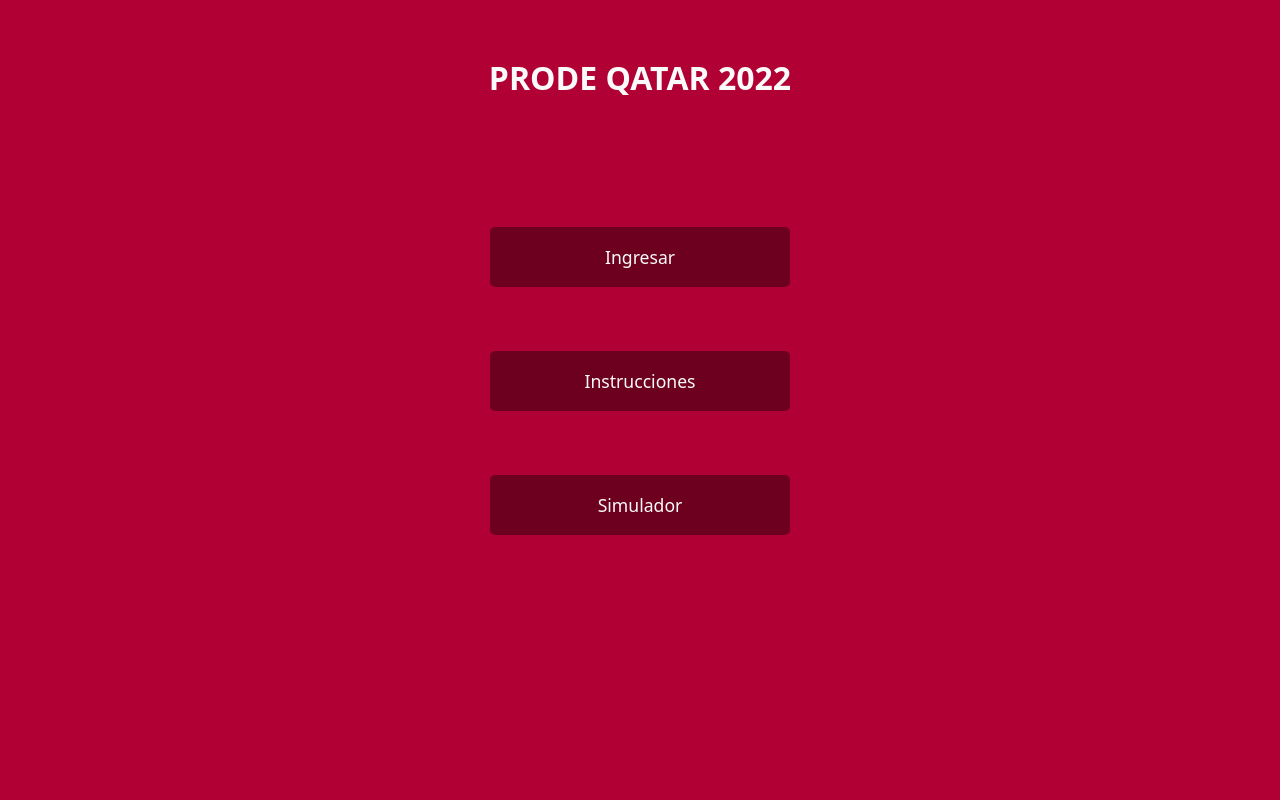
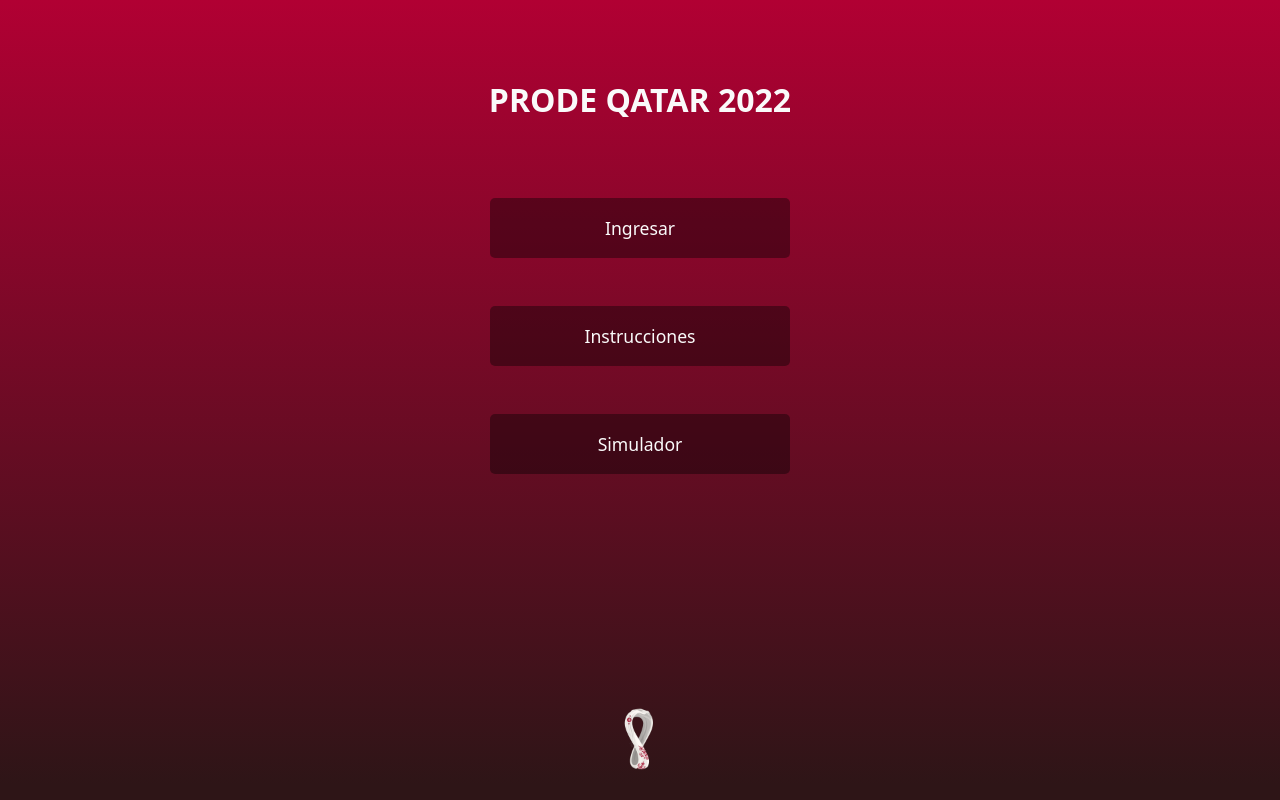
Before and after one commit to tomyluquez/ProdeCatar2022, a plain HTML site: page index.html in a window 1280 px wide. Drawn offline with nearby package versions, Linux system fonts and the light colour scheme.

Commit message:
cambie fondo

```diff
--- a/CSS/index.css
+++ b/CSS/index.css
@@ -1,7 +1,9 @@
 /* Rooteos */
 :root{
     --blanco: #fafafa;
-    --catar: #B10033;
+    /* --catar: #B10033; */
+    --catar: rgb(177,0,51);
+    --catarGradient: linear-gradient(180deg, rgba(177,0,51,1) 0%, rgba(46,21,23,1) 98%);
     --transparencia: #00000062;
     --backgroundButtons: #EEAA07;
 }
@@ -17,24 +19,47 @@
 
 body{
     background-color: var(--catar);
-    padding:1.5rem
+    background: var(--catarGradient);
+    padding:1.5rem;
+    display: flex;
+    flex-direction: column;
+    justify-content: center;
+    align-items: center;
 }
 
 /* Elementos contendores */
-header{
+.cont-buttons{
     width: 100%;
     height: 500px;
     display: flex;
-    justify-content: space-evenly;
+    justify-content: flex-start;
+    gap: 3rem;
+    align-items: center;
+    flex-direction: column;
+    margin-top: 1.5rem;
+}
+
+.texto{
+    width: 100%;
+    height: 20%;
+    display: flex;
+    justify-content: center;
     align-items: center;
     flex-direction: column;
 }
 
 /* Elementos hijos */
+img{
+    width: 150px;
+    height: 100px;
+    position: absolute;
+    bottom: 10px;
+}
+
 h1{
     text-align: center;
+    width: 100%;
     height: auto;
-    margin: 2rem 0;
     color: var(--blanco);
 }
 
--- a/CSS/instrucciones.css
+++ b/CSS/instrucciones.css
@@ -1,7 +1,8 @@
 /* Rooteos */
 :root{
     --blanco: #fafafa;
-    --catar: #B10033;
+    --catar: rgb(177,0,51);
+    --catarGradient: linear-gradient(180deg, rgba(177,0,51,1) 0%, rgba(46,21,23,1) 98%);
     --transparencia: #00000062;
     --backgroundButtons: #EEAA07;
 }
@@ -17,6 +18,7 @@
 
 body{
     background-color: var(--catar);
+    background: var(--catarGradient);
     padding:1.5rem
 }
 
@@ -118,6 +120,7 @@ button:hover::after{
     top: 0;
 }
 
+
 /* Media Queries */
 
 @media (min-width:600px) {
--- a/CSS/login.css
+++ b/CSS/login.css
@@ -1,7 +1,8 @@
 /* Rooteos */
 :root{
     --blanco: #fafafa;
-    --catar: #B10033;
+    --catar: rgb(177,0,51);
+    --catarGradient: linear-gradient(180deg, rgba(177,0,51,1) 0%, rgba(46,21,23,1) 98%);
     --transparencia: #00000062;
     --backgroundButtons: #EEAA07;
 }
@@ -17,5 +18,6 @@
 
 body{
     background-color: var(--catar);
+    background: var(--catarGradient);
     padding:1.5rem
 }
--- a/CSS/simulador.css
+++ b/CSS/simulador.css
@@ -1,7 +1,8 @@
 /* Rooteos */
 :root{
     --blanco: #fafafa;
-    --catar: #B10033;
+    --catar: rgb(177,0,51);
+    --catarGradient: linear-gradient(180deg, rgba(177,0,51,1) 0%, rgba(46,21,23,1) 98%);
     --transparencia: #00000062;
     --backgroundButtons: #EEAA07;
 }
@@ -17,5 +18,6 @@
 
 body{
     background-color: var(--catar);
+    background: var(--catarGradient);
     padding:1.5rem
 }
--- a/index.html
+++ b/index.html
@@ -9,9 +9,12 @@
 </head>
 <body>
 
-    <h1>PRODE QATAR 2022</h1>
+    <dic class="texto">
+        <h1>PRODE QATAR 2022</h1>
+        <img src="/IMG/logoCatar.png" alt="">
+    </dic>
 
-    <header class="cont-buttons">
+    <div class="cont-buttons">
 
         <button id="loggin" class="sesion" ><span>Ingresar</span></button>
 
@@ -19,7 +22,7 @@
 
         <button id="simulator" class="simulator" a href="#"> <span>Simulador</span></a> </button>
 
-    </header>
+    </div>
 
     <script src="/JS/index.js"></script>
 </body>
```
Also changed, not shown: instrucciones.html (+1 -0 lines), IMG/logoCatar.png (added), loggin.html (line endings or trailing spaces).
